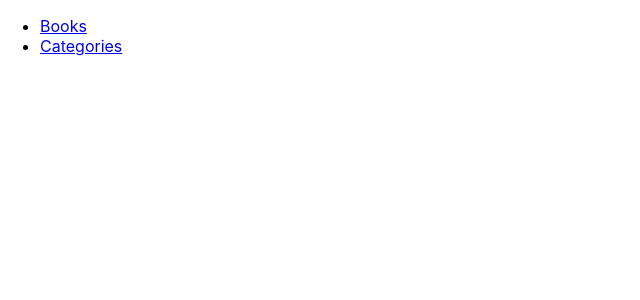
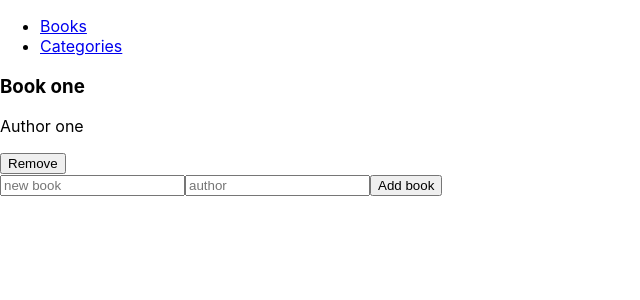
Before and after one commit to rica213/bookstore, a React (Create React App) app: page / in a window 1280 px wide. Before the commit this address had no page. Shown: the top 300 px of the page, without its empty margins (0-640 px from the left). Built offline with nearby package versions, Linux system fonts and the light colour scheme.

Commit message:
Create Book Component

```diff
--- a/package.json
+++ b/package.json
@@ -6,6 +6,7 @@
     "@testing-library/jest-dom": "^5.16.5",
     "@testing-library/react": "^13.4.0",
     "@testing-library/user-event": "^13.5.0",
+    "prop-types": "^15.8.1",
     "react": "^18.2.0",
     "react-dom": "^18.2.0",
     "react-router-dom": "^6.8.2",
--- a/src/App.js
+++ b/src/App.js
@@ -9,6 +9,7 @@
     <>
       <Navbar />
       <Routes>
+        <Route exact path="/" element={<Books />} />
         <Route path="/books" element={<Books />} />
         <Route path="/categories" element={<Categories />} />
       </Routes>
--- /dev/null
+++ b/src/components/Book.js
@@ -0,0 +1,16 @@
+import PropTypes from 'prop-types';
+
+const Book = ({ title, author }) => (
+  <>
+    <h3>{title}</h3>
+    <p>{author}</p>
+    <button type="button">Remove</button>
+  </>
+);
+
+Book.propTypes = {
+  title: PropTypes.string.isRequired,
+  author: PropTypes.string.isRequired,
+};
+
+export default Book;
--- a/src/components/Books.js
+++ b/src/components/Books.js
@@ -1,6 +1,8 @@
+import Book from './Book';
+
 const Books = () => (
   <>
-    <h1>List of books</h1>
+    <Book title="Book one" author="Author one" />
     <form>
       <input type="text" placeholder="new book" />
       <input type="text" placeholder="author" />
```
Also changed, not shown: 1 other file (tests, documents, lock files or other folders).
